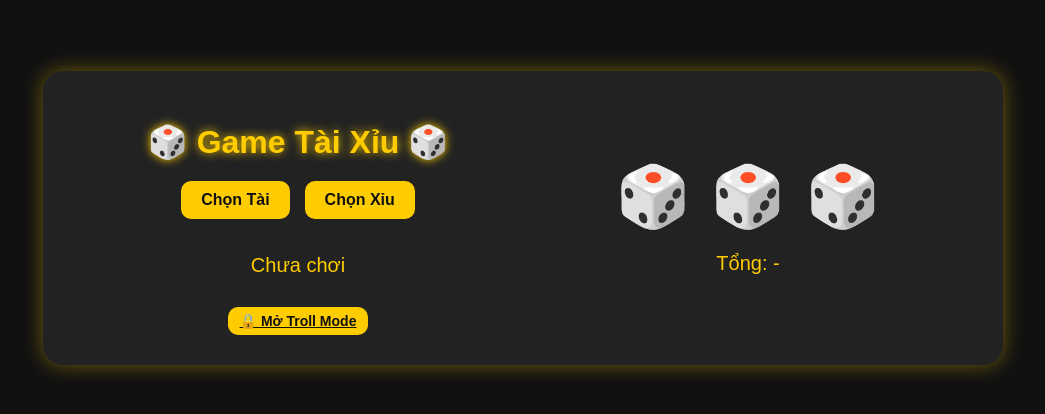
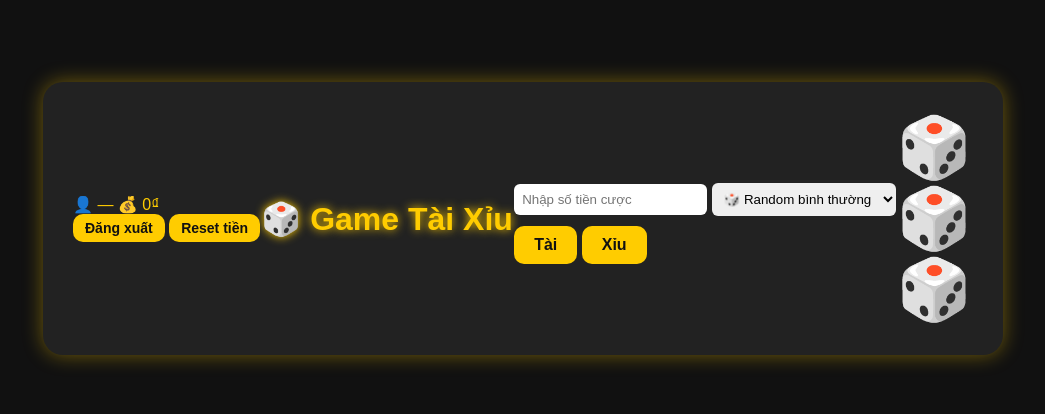
Before and after one commit to billhaha1947/Tai-xiu, a plain HTML site: page index.html in a window 1280 px wide. Shown: the part 182-596 px from the top of the page, without its empty margins (117-1162 px from the left). Drawn offline with Linux system fonts and the light colour scheme.

Commit message:
Update index.html

```diff
--- a/index.html
+++ b/index.html
@@ -1,31 +1,49 @@
-<!doctype html>
+<!DOCTYPE html>
 <html lang="vi">
 <head>
-  <meta charset="utf-8">
-  <meta name="viewport" content="width=device-width, initial-scale=1">
-  <title>🎲 Tài Xỉu 🎲</title>
+  <meta charset="UTF-8">
+  <meta name="viewport" content="width=device-width, initial-scale=1.0">
+  <title>Tài Xỉu — Web Troll</title>
   <link rel="stylesheet" href="style.css">
 </head>
 <body>
   <div class="container">
-    <div class="left">
-      <h1>🎲 Game Tài Xỉu 🎲</h1>
-      <div class="buttons">
-        <button class="btn" onclick="play('tai')">Chọn Tài</button>
-        <button class="btn" onclick="play('xiu')">Chọn Xỉu</button>
+    <div class="status-row">
+      <div class="balance-box">
+        👤 <span id="usernameDisplay"></span> — 💰 <span id="balance">0₫</span>
       </div>
-      <div id="result" class="result">Chưa chơi</div>
-      <a href="admin.html" class="btn small" style="margin-top:15px;">🔒 Mở Troll Mode</a>
+      <div class="reset-box">
+        <button class="btn small" id="logoutBtn">Đăng xuất</button>
+        <button class="btn small" id="resetBalance">Reset tiền</button>
+      </div>
     </div>
 
-    <div class="right">
-      <div id="dice-area" class="dice-area">
-        <div class="dice" id="dice1">🎲</div>
-        <div class="dice" id="dice2">🎲</div>
-        <div class="dice" id="dice3">🎲</div>
+    <h1>🎲 Game Tài Xỉu</h1>
+
+    <div class="bet-section">
+      <input type="number" id="betAmount" placeholder="Nhập số tiền cược">
+
+      <select id="modeSelect">
+        <option value="random">🎲 Random bình thường</option>
+        <option value="taiHigh">💥 Tỉ lệ Tài cao hơn</option>
+        <option value="xiuHigh">💧 Tỉ lệ Xỉu cao hơn</option>
+        <option value="allTai">🔥 Toàn Tài</option>
+        <option value="allXiu">❄️ Toàn Xỉu</option>
+      </select>
+
+      <div class="bet-buttons">
+        <button class="btn" id="taiBtn">Tài</button>
+        <button class="btn" id="xiuBtn">Xỉu</button>
       </div>
-      <div id="sum" class="sum">Tổng: -</div>
     </div>
+
+    <div class="dice">
+      <div id="dice1" class="die">🎲</div>
+      <div id="dice2" class="die">🎲</div>
+      <div id="dice3" class="die">🎲</div>
+    </div>
+
+    <h2 id="result"></h2>
   </div>
 
   <script src="script.js"></script>
```
